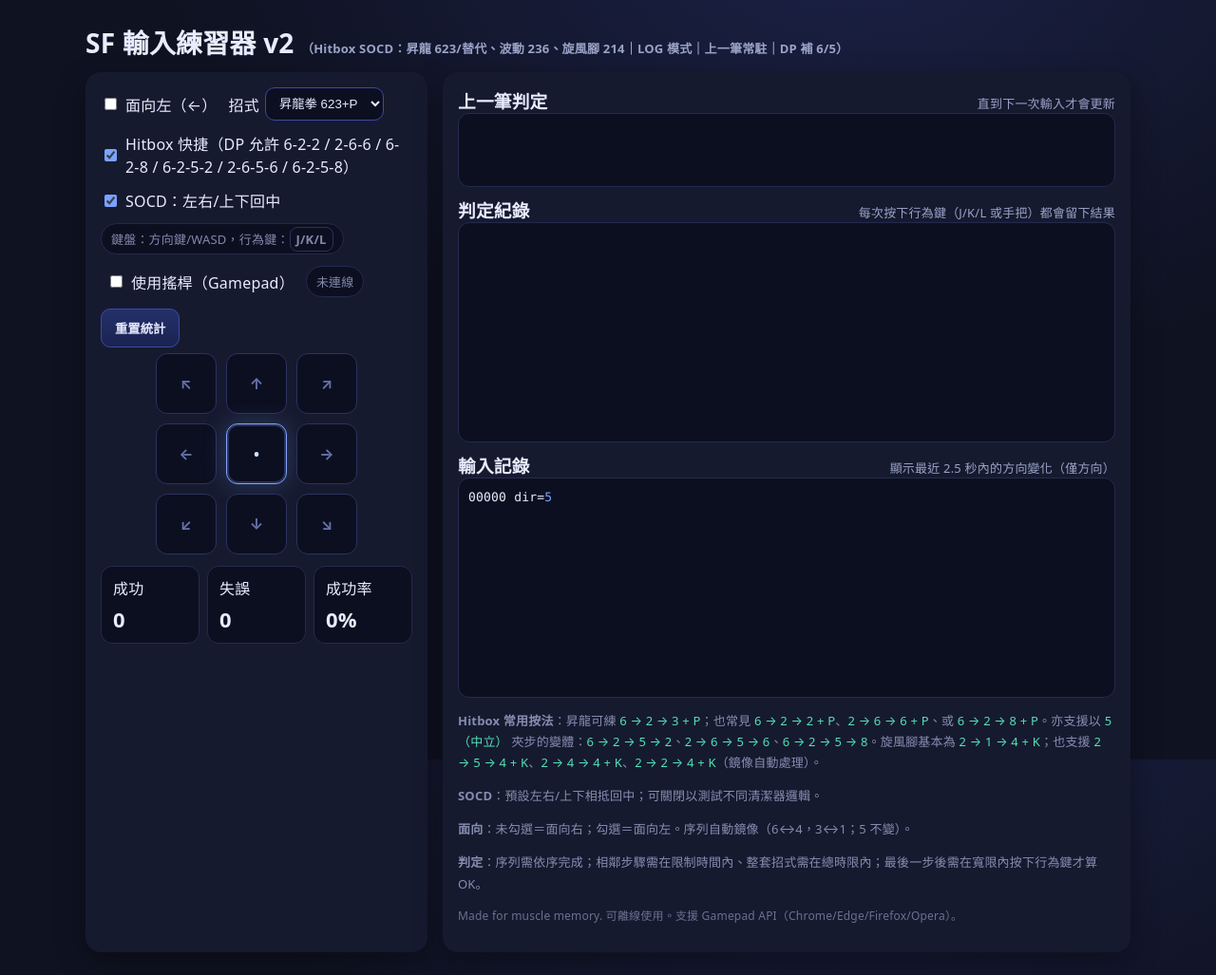
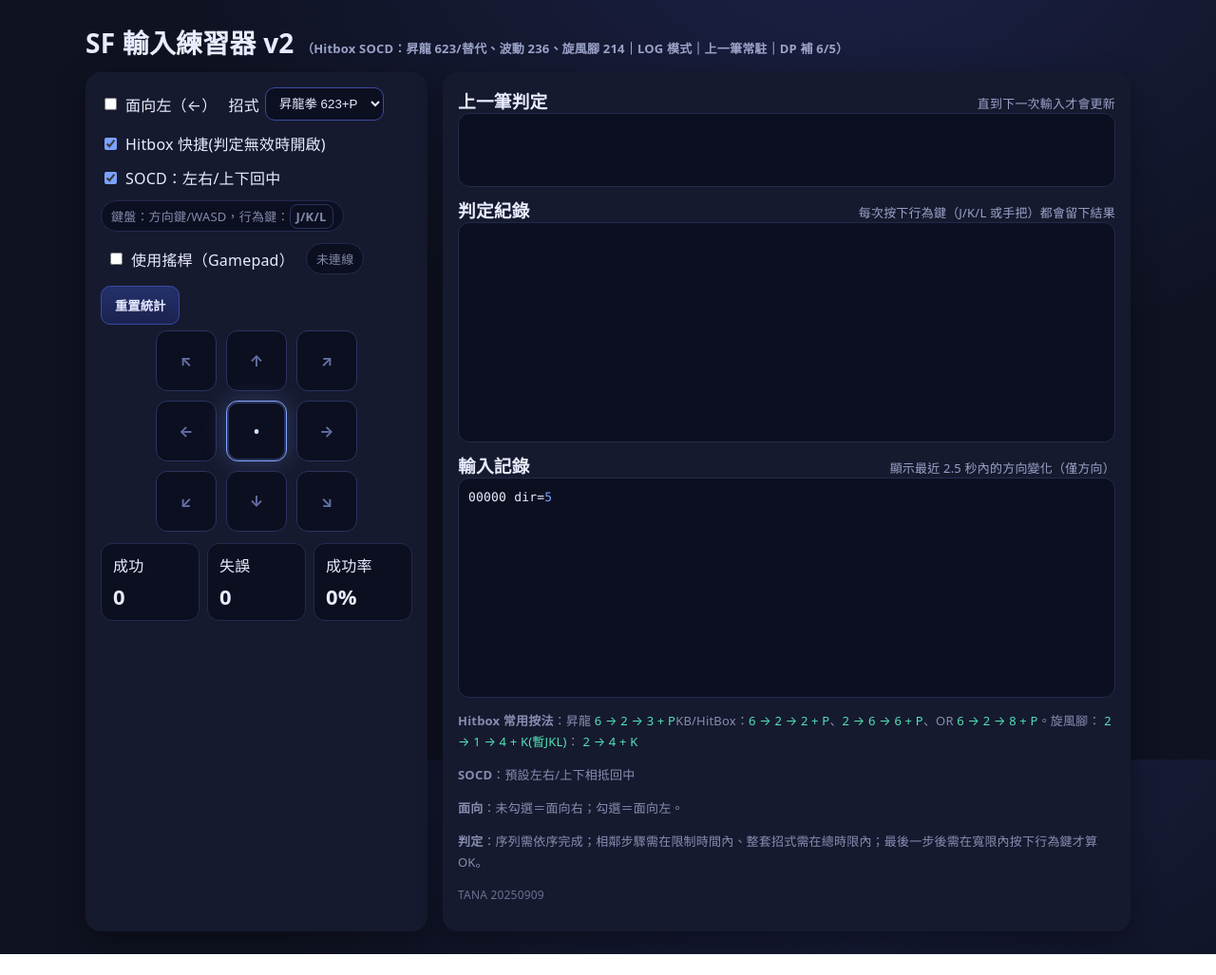
Before and after one commit to TANANIS/FGpractice, a plain HTML site: page index.html in a window 1280 px wide. Shown: the whole page at 95% size. After the commit the page ends 1005 px from the top, so only its background shows below. Drawn offline with Linux system fonts and the light colour scheme.

Commit message:
20250909-5

```diff
--- a/index.html
+++ b/index.html
@@ -56,7 +56,7 @@
                 <option value="tatsu">旋風腳 214+K</option>
               </select>
             </label>
-            <label class="toggle"><input id="hitboxMode" type="checkbox" checked /> Hitbox 快捷（DP 允許 6-2-2 / 2-6-6 / 6-2-8 / 6-2-5-2 / 2-6-5-6 / 6-2-5-8）</label>
+            <label class="toggle"><input id="hitboxMode" type="checkbox" checked /> Hitbox 快捷(判定無效時開啟)</label>
             <label class="toggle"><input id="socdNeutral" type="checkbox" checked /> SOCD：左右/上下回中</label>
             <span class="pill">鍵盤：方向鍵/WASD，行為鍵：<span class="kbd">J/K/L</span></span>
             <label class="toggle" style="margin-left:6px"><input id="usePad" type="checkbox"/> 使用搖桿（Gamepad）</label>
@@ -104,11 +104,11 @@
         <div id="log" class="log"></div>
 
         <div class="help">
-          <p><b>Hitbox 常用按法</b>：昇龍可練 <span class="good">6 → 2 → 3 + P</span>；也常見 <span class="good">6 → 2 → 2 + P</span>、<span class="good">2 → 6 → 6 + P</span>、或 <span class="good">6 → 2 → 8 + P</span>。亦支援以 <span class="good">5（中立）</span> 夾步的變體：<span class="good">6 → 2 → 5 → 2</span>、<span class="good">2 → 6 → 5 → 6</span>、<span class="good">6 → 2 → 5 → 8</span>。旋風腳基本為 <span class="good">2 → 1 → 4 + K</span>；也支援 <span class="good">2 → 5 → 4 + K</span>、<span class="good">2 → 4 → 4 + K</span>、<span class="good">2 → 2 → 4 + K</span>（鏡像自動處理）。</p>
-          <p><b>SOCD</b>：預設左右/上下相抵回中；可關閉以測試不同清潔器邏輯。</p>
-          <p><b>面向</b>：未勾選＝面向右；勾選＝面向左。序列自動鏡像（6↔4，3↔1；5 不變）。</p>
+          <p><b>Hitbox 常用按法</b>：昇龍 <span class="good">6 → 2 → 3 + P</span>KB/HitBox：<span class="good">6 → 2 → 2 + P</span>、<span class="good">2 → 6 → 6 + P</span>、OR <span class="good">6 → 2 → 8 + P</span>。旋風腳： <span class="good">2 → 1 → 4 + K(暫JKL)</span>： <span class="good">2 → 4 + K</span></p>
+          <p><b>SOCD</b>：預設左右/上下相抵回中</p>
+          <p><b>面向</b>：未勾選＝面向右；勾選＝面向左。</p>
           <p><b>判定</b>：序列需依序完成；相鄰步驟需在限制時間內、整套招式需在總時限內；最後一步後需在寬限內按下行為鍵才算 OK。</p>
-          <p class="footer">Made for muscle memory. 可離線使用。支援 Gamepad API（Chrome/Edge/Firefox/Opera）。</p>
+          <p class="footer">TANA 20250909</p>
         </div>
       </section>
     </div>
```
